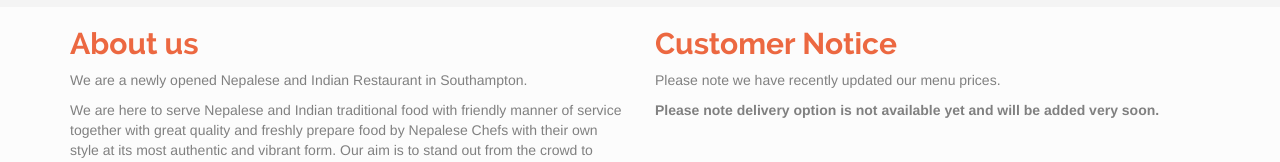
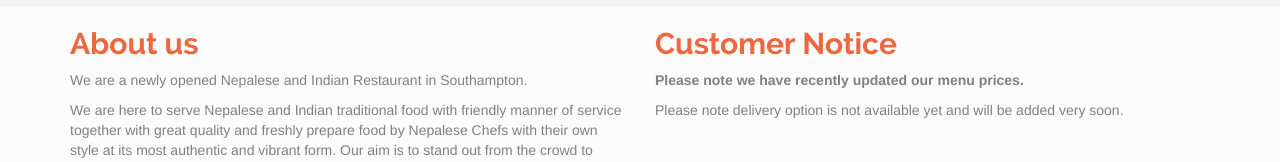
Before and after one commit to nirpan/everest-basmati, a plain HTML site: page index.html in a window 1280 px wide. Shown: the part 764-926 px from the top of the page. Drawn offline with nearby package versions, Linux system fonts and the light colour scheme; some packages are replaced by stand-ins of ours.

Commit message:
Update menu update text

```diff
--- a/index.html
+++ b/index.html
@@ -84,9 +84,9 @@
         </div>
         <div class="col-md-6 home">
             <h2> Customer Notice</h2>
-            <p>Please note we have recently updated our menu prices.</p>
+            <p><strong>Please note we have recently updated our menu prices.</strong></p>
 
-            <p><b>Please note delivery option is not available yet and will be added very soon.</b></p>
+            <p>Please note delivery option is not available yet and will be added very soon.</p>
         </div>
     </div>
     <div class="row">
```
